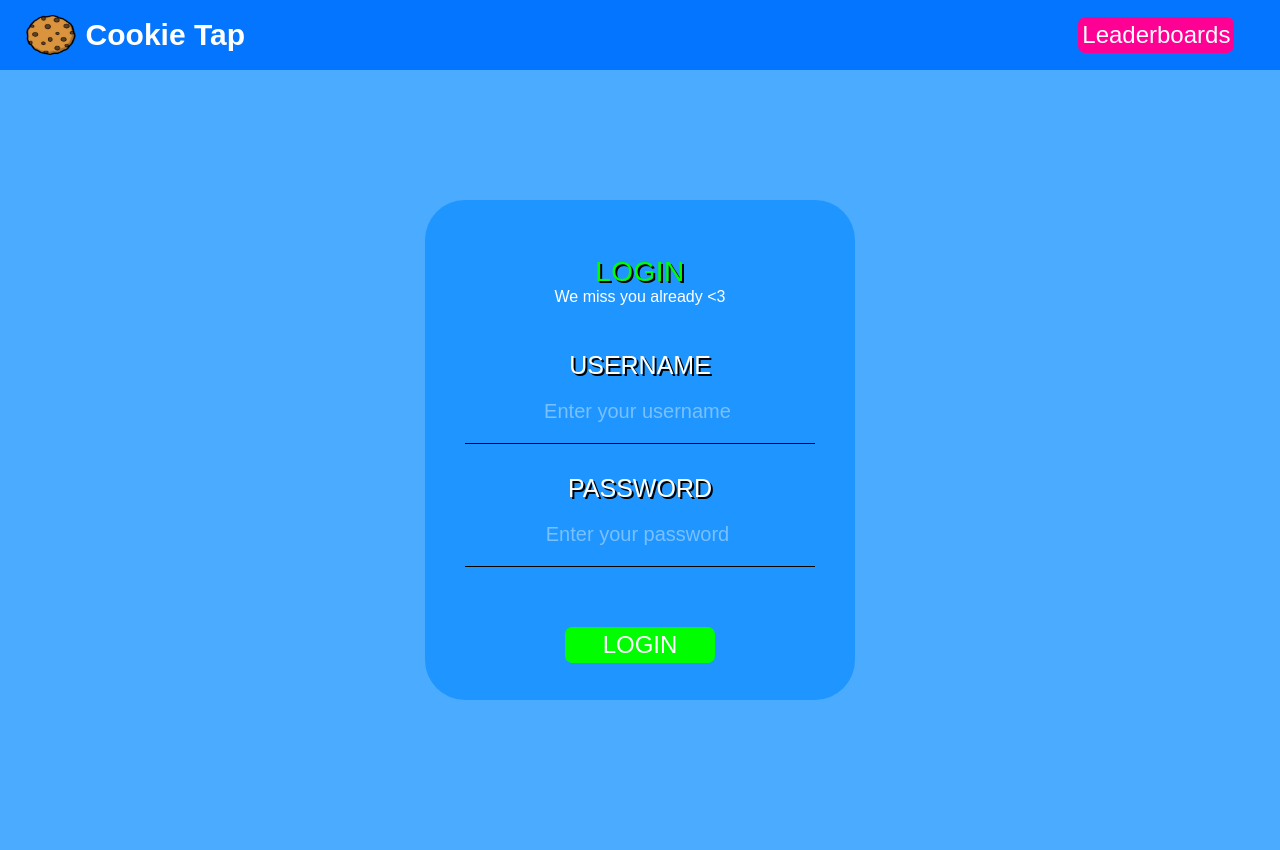
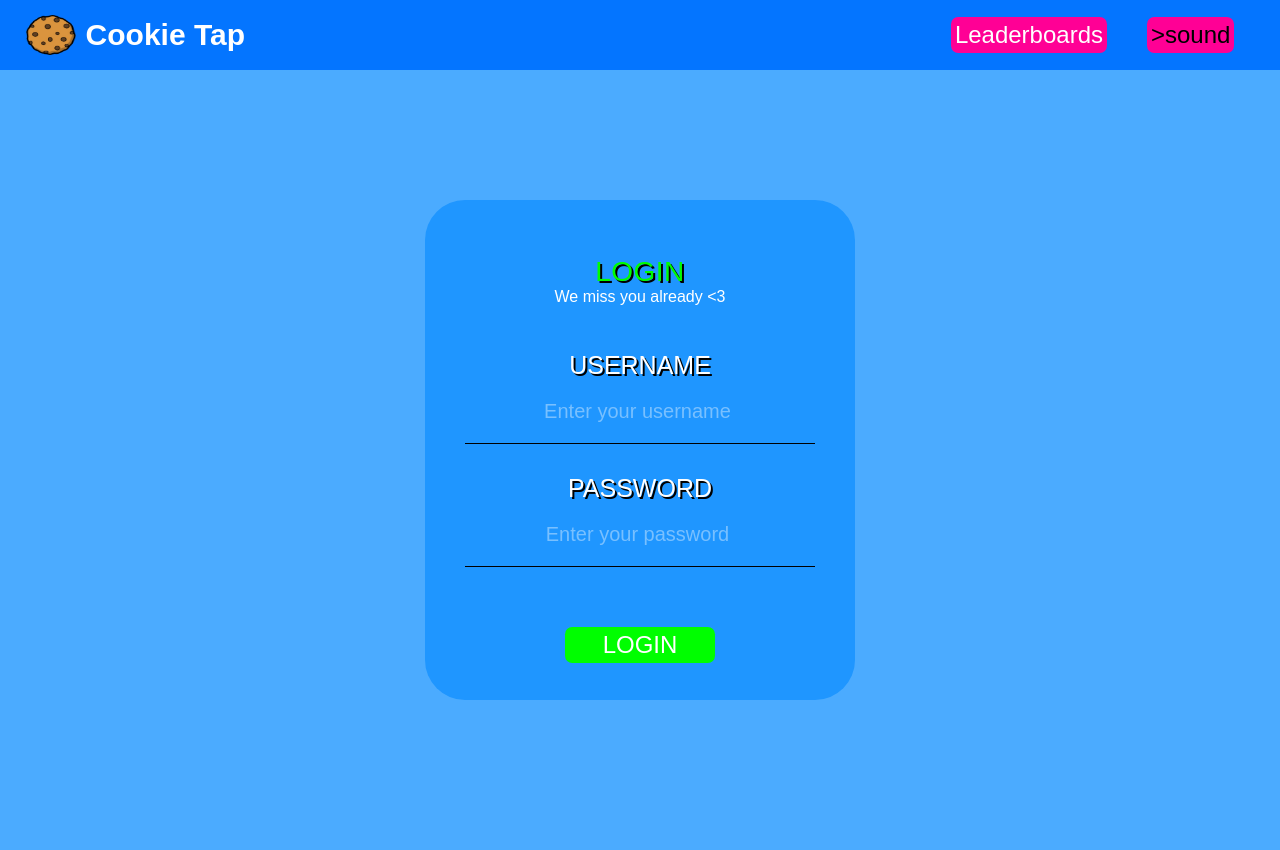
Before and after one commit to risal098/cookie-tap, a Flask app: page /login in a window 1280 px wide. Run offline with Flask 3, Linux system fonts and the light colour scheme; some web fonts are replaced.

Commit message:
Update login.html

```diff
--- a/templates/login.html
+++ b/templates/login.html
@@ -2,6 +2,7 @@
 <html>
 
 <head>
+
   <meta charset="utf-8">
   <meta name="viewport" content="width=device-width">
   <title>Login | Cookie Tap</title>
@@ -10,19 +11,50 @@
 </head>
 
 <body>
+   <script>
+    function bt_sound(){
+    var audio = new Audio("{{url_for('static', filename='assets/button_tap.mp3')}}");
+    audio.loop = false;
+audio.play();}
+  </script>
     <header class="top-bar">
         <section class="logo">
             <img class="logo" src="{{url_for('static', filename='assets/pngegg.png')}}" alt="logo" width="50px"
                 height="40px">
-            <h1 class="logo-title"><a href="https://serverCookie.colabbren.repl.co">Cookie Tap</a></h1>
+            <h1 class="logo-title"><a href="https://cookie-1.risalahqz.repl.co">Cookie Tap</a></h1>
         </section>
 
         <section>
             <nav class="nav">
                 <ul class="nav_links">
-                    <li><button class="ld1"><a href="https://servercookie.colabbren.repl.co/leaderboard"
+                    <li><button class="ld1" onclick="bt_sound()"><a href="https://cookie-1.risalahqz.repl.co/leaderboard"
                                 >Leaderboards</a></button></li>
                 </ul>
+               <nav class="nav">
+        <ul class="nav_links">
+          <li><button id="lamgu" class="ld1" onclick="lagu()">
+                >sound</a></button>
+          <script>
+           var audios = new Audio("{{url_for('static', filename='assets/lobby_theme.mp3')}}");
+            let mute=0
+        function lagu(){
+          console.log(mute);
+          var audio = new Audio("{{url_for('static', filename='assets/button_tap.mp3')}}");
+    audio.loop = false;
+audio.play();
+          mute++;
+    if (mute%2!=0){audios.loop = true;
+        audios.muted = false;
+    audios.volume = 0.7;
+          console.log("goyans");document.getElementById("lamgu").innerHTML =">sound";
+audios.play();}else{audios.muted=true;document.getElementById("lamgu").innerHTML ="muted";}}
+
+
+  </script>
+          </li>
+
+        </ul>
+      </nav>
             </nav>
         </section>
     </header>
@@ -46,6 +78,10 @@
             </form>
         </section>
         <script> function submits() {
+  var audio = new Audio("{{url_for('static', filename='assets/button_tap.mp3')}}");
+    audio.loop = false;
+audio.play();
+  event.preventDefault();
                 var x = document.getElementById("login1");
                 let username = x.elements[0].value;
                 let password = x.elements[1].value;
@@ -59,11 +95,11 @@
                 };
 
                 let cookies = 0;
-                let tempdata = fetch('https://serverCookie.colabbren.repl.co/logins', options)
+                let tempdata = fetch('https://cookie-1.risalahqz.repl.co/logins', options)
                     .then(response => response.json())
                     .then(data => {
 
-                        if (data.respond !== "not found") { location.replace("https://servercookie.colabbren.repl.co/cookie"); }
+                        if (data.respond !== "not found") { location.replace("https://cookie-1.risalahqz.repl.co/cookie"); }
                         cookies = data.respond;
                         localStorage.setItem("username", username);
                         localStorage.setItem("password", password);
```
